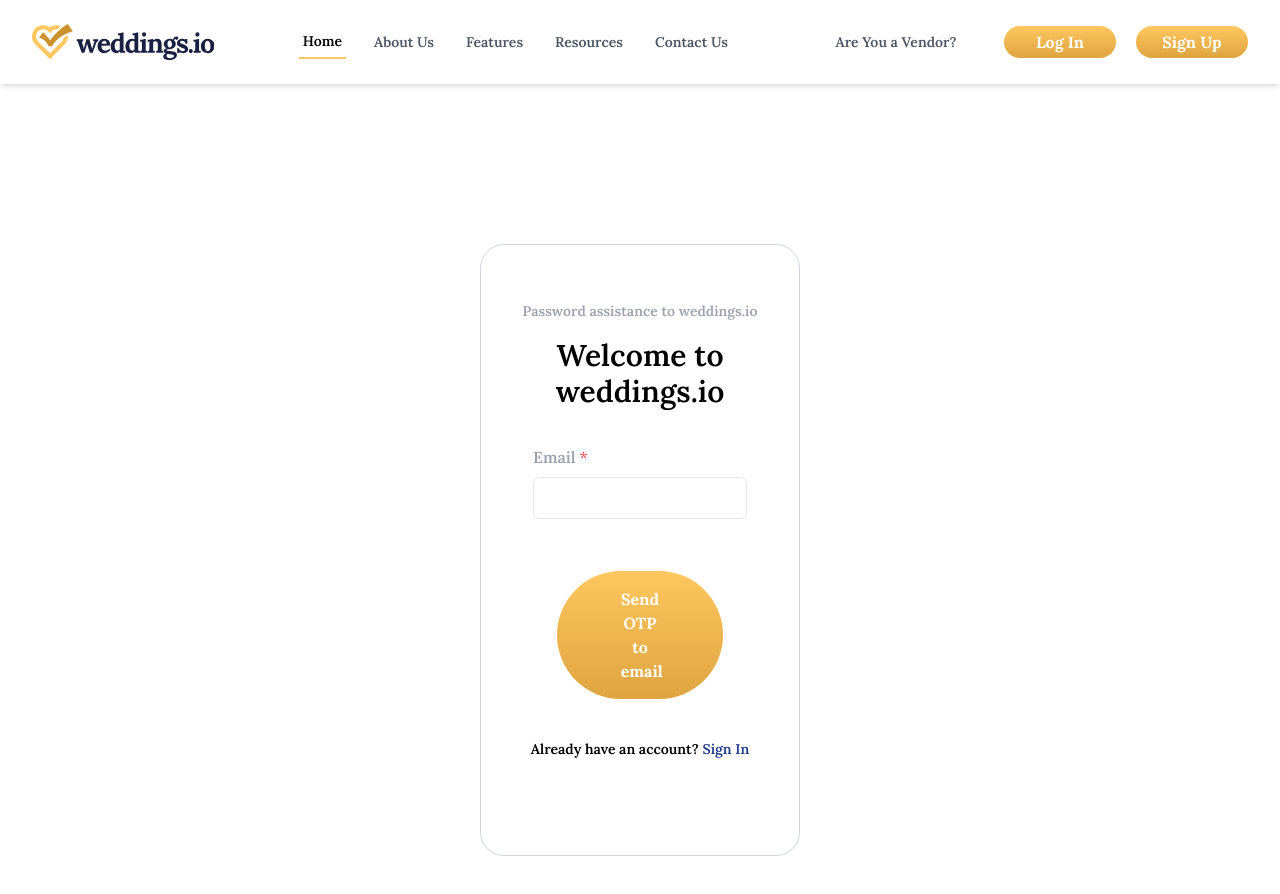
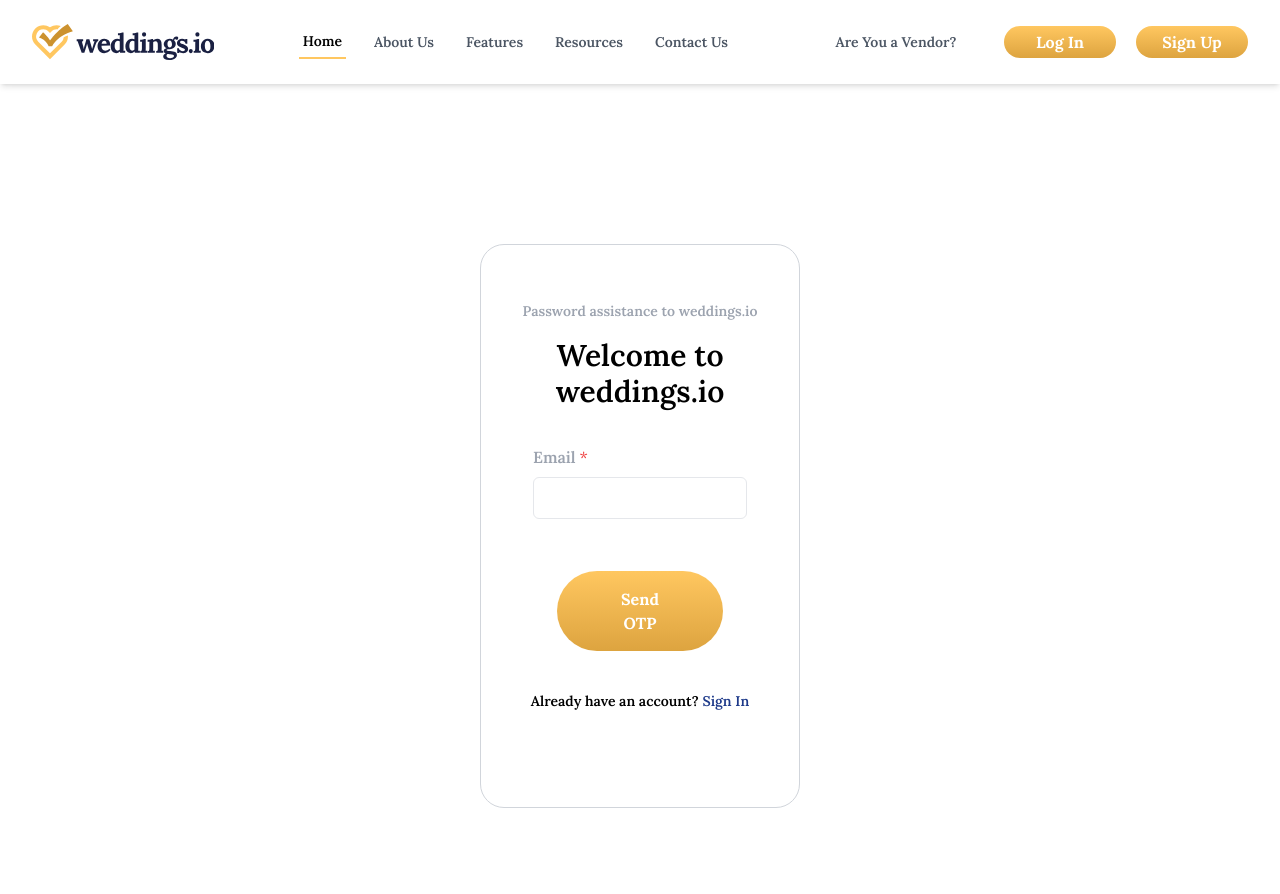
Before and after one commit to Parth-Patadiya/WeddingsIO, a React (Create React App) app: page /email in a window 1280 px wide. Shown: the top 894 px of the page. Built offline with nearby package versions, Linux system fonts and the light colour scheme.

Commit message:
text change on forget password

```diff
--- a/src/components/Email.js
+++ b/src/components/Email.js
@@ -46,7 +46,7 @@
                 className="button-gradient bg-light text-white font-bold md:py-4 py-3 md:px-16 px-5 w-[70%] rounded-full"
                 onClick={() => navigate("/forgotPassword")}
               >
-                Send OTP to email
+                Send OTP
               </button>
             </div>
           </div>
```
